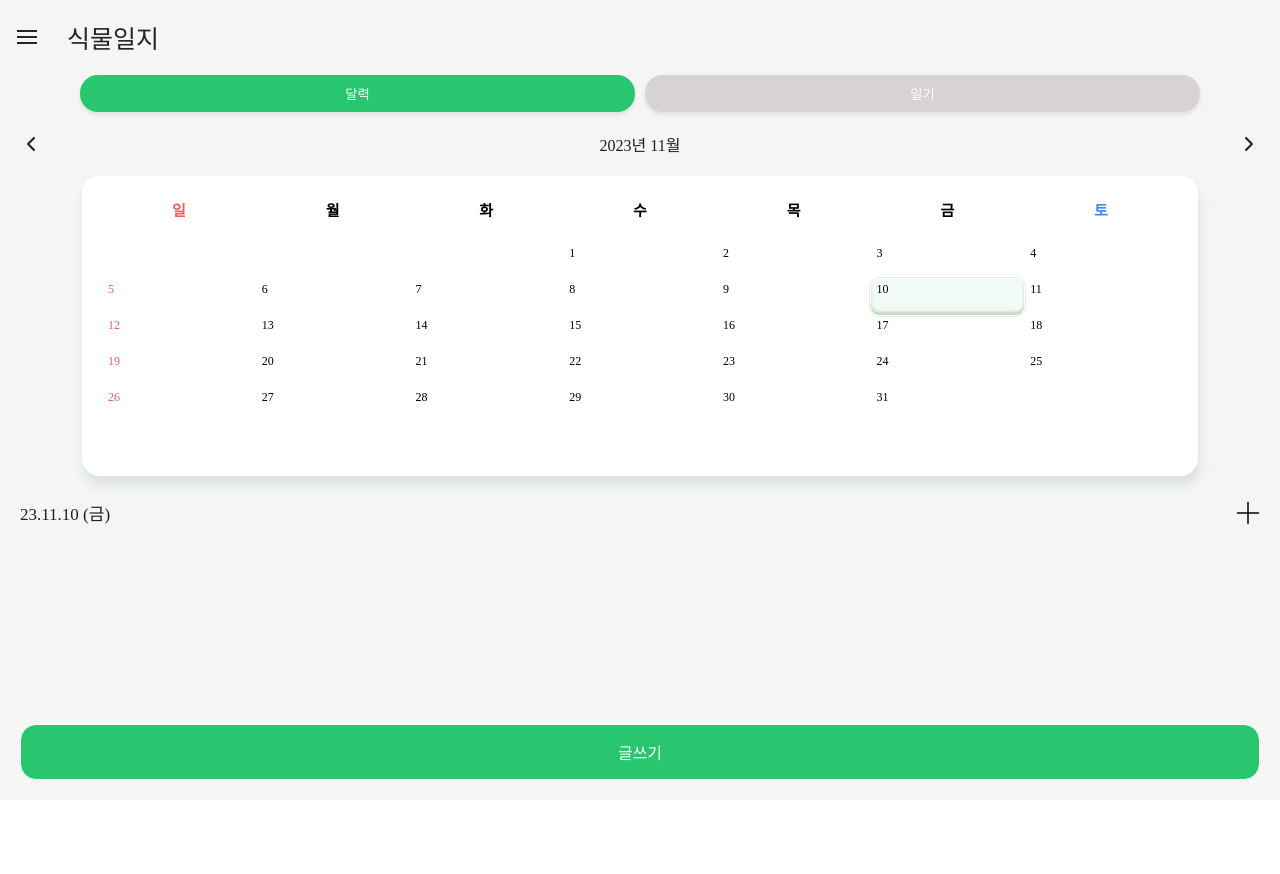
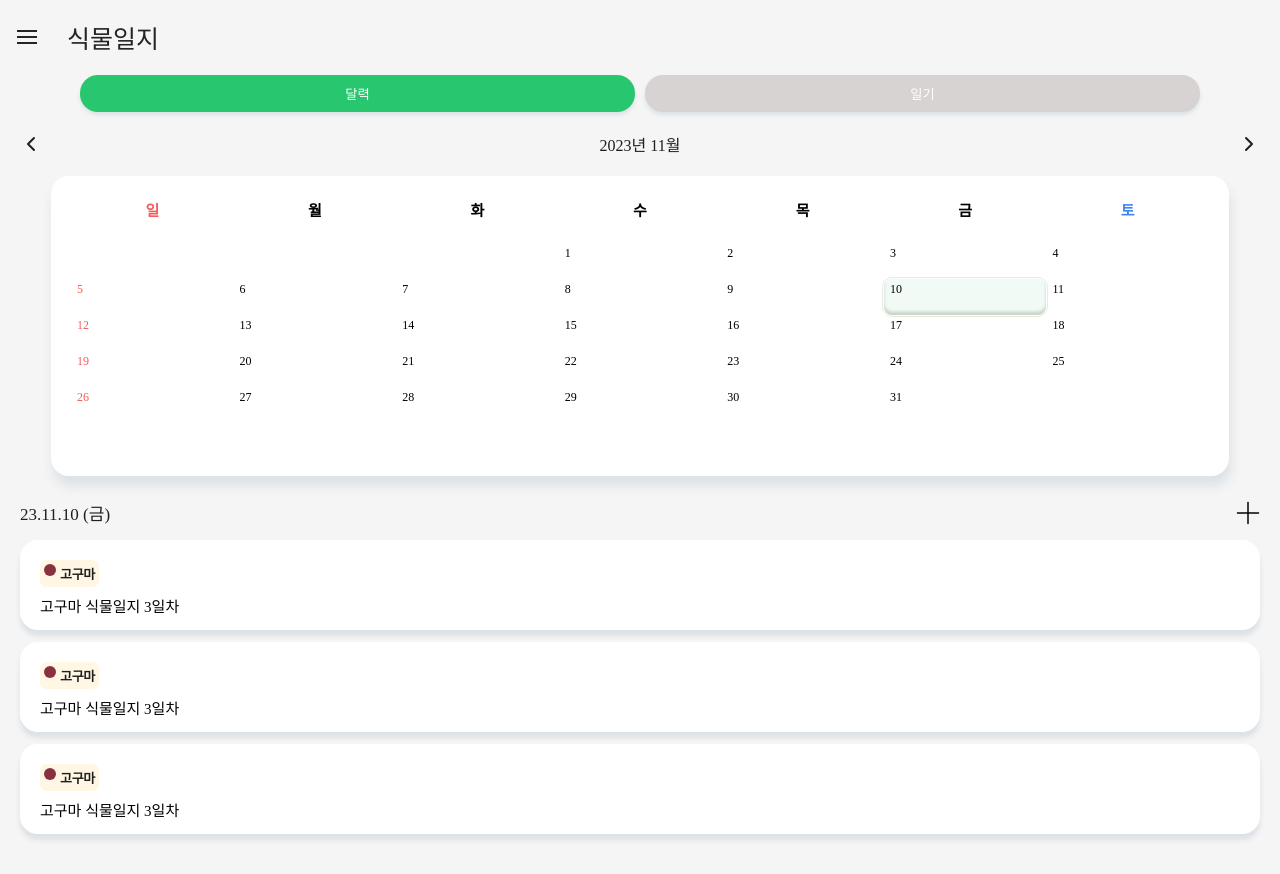
Before and after one commit to CSID-DGU/2023-2-SCS4031-01-minseoduseo, a React (Create React App) app in the folder frontend/reactweb/: page /diary in a window 1280 px wide. Before the commit the page ends 800 px from the top, so only its background shows below. Built offline with nearby package versions, Linux system fonts and the light colour scheme; a web font is replaced by a local one.

Commit message:
[feat] 일지 작성 특정 날짜 선택 시 UI 설정

```diff
--- a/frontend/reactweb/src/components/PlantDiary/Calendar.tsx
+++ b/frontend/reactweb/src/components/PlantDiary/Calendar.tsx
@@ -1,5 +1,6 @@
 import { css, styled } from "styled-components";
 import COLOR from "styles/colors";
+import CalendarItem from "components/PlantDiary/CalendarItem";
 import { ReactComponent as PlusIcon } from "assets/icons/icon_plus.svg";
 import { FONT_STYLES } from "styles/fontStyle";
 import getCalendar from "utils/getCalendar";
@@ -13,9 +14,10 @@ export default function Calendar({ currYM }: calendarProps) {
   const curDateTxt = useMemo(() => {
     const strYear = String(currYM.year).slice(-2);
     const strMonth = String(currYM.month).padStart(2, "0");
+    const strDate = String(selDate).padStart(2, "0");
     const day = new Date(currYM.year, currYM.month - 1, selDate).getDay();
     const strDay = DAYS[day];
-    return `${strYear}.${strMonth}.${selDate} (${strDay})`;
+    return `${strYear}.${strMonth}.${strDate} (${strDay})`;
   }, [currYM, selDate]);
 
   const onSelect = (date: number | null) => {
@@ -56,6 +58,11 @@ export default function Calendar({ currYM }: calendarProps) {
           <StyledPreviewDate>{curDateTxt}</StyledPreviewDate>
           <PlusIcon />
         </StyledPreviewHeader>
+        <StyledPreviewContent>
+          <CalendarItem />
+          <CalendarItem />
+          <CalendarItem />
+        </StyledPreviewContent>
       </StyledPreview>
     </StyledContainer>
   );
@@ -72,7 +79,7 @@ const StyledCalendar = styled.section`
   flex-direction: column;
   background-color: white;
   border-radius: 1.8rem;
-  width: 90%;
+  width: 95%;
   margin: 0 auto;
   height: 30rem;
   padding: 2.3rem 2rem 1.75rem 2rem;
@@ -85,13 +92,14 @@ const StyledPreviewHeader = styled.div`
   display: flex;
   justify-content: space-between;
   align-items: center;
+  margin-bottom: 1.5rem;
 `;
 const StyledPreviewDate = styled.h3`
   color: ${COLOR.FONT_BLACK_1F};
   ${FONT_STYLES.PR_R}
   font-size: 1.7rem;
   > svg {
-    color: ${COLOR.FONT_BLACK_1F};
+    color: ${COLOR.BG_GREEN_28};
   }
 `;
 const StyledDayContainer = styled.div`
@@ -145,3 +153,10 @@ const StyledSpot = styled.div`
   border-radius: 50%;
   background-color: ${({ color }) => color};
 `;
+
+const StyledPreviewContent = styled.section`
+  display: flex;
+  flex-direction: column;
+  gap: 1.2rem;
+  margin-bottom: 4rem;
+`;
--- /dev/null
+++ b/frontend/reactweb/src/components/PlantDiary/CalendarItem.tsx
@@ -0,0 +1,25 @@
+import styled from "styled-components";
+import Tag from "components/common/Tag";
+import { FONT_STYLES } from "styles/fontStyle";
+
+export default function CalendarItem() {
+  return (
+    <StyledContainer>
+      <Tag type="고구마" color="#8A3141" />
+      <StyledTitle>고구마 식물일지 3일차</StyledTitle>
+    </StyledContainer>
+  );
+}
+const StyledContainer = styled.section`
+  background-color: white;
+  border-radius: 1.8rem;
+  height: 9rem;
+  box-shadow: 0px 6px 5px 0px rgba(13, 63, 103, 0.1);
+  padding: 2rem;
+`;
+
+const StyledTitle = styled.h3`
+  font-size: 1.5rem;
+  ${FONT_STYLES.PR_R};
+  margin-top: 0.8rem;
+`;
--- a/frontend/reactweb/src/components/PlantDiary/DiaryList.tsx
+++ b/frontend/reactweb/src/components/PlantDiary/DiaryList.tsx
@@ -1,5 +1,7 @@
 import styled from "styled-components";
+import CommonBtn from "components/common/CommonBtn";
 import Diary from "components/PlantDiary/Diary";
+import Routes from "router/Routes";
 import { useNavigate } from "react-router-dom";
 export default function DiaryList() {
   const diaryTxt = {
@@ -14,6 +16,9 @@ export default function DiaryList() {
     <StContainer>
       <Diary {...diaryTxt} />
       <Diary {...diaryTxt} />
+      <StyledBtnContainer>
+        <CommonBtn label="글쓰기" handler={() => navigate(Routes.DiaryWrite)} />
+      </StyledBtnContainer>
     </StContainer>
   );
 }
@@ -24,3 +29,11 @@ const StContainer = styled.section`
   gap: 1rem;
   margin-bottom: 8rem;
 `;
+
+const StyledBtnContainer = styled.div`
+  width: 100%;
+  left: 0;
+  position: fixed;
+  padding: 0 2rem;
+  bottom: 2rem;
+`;
--- a/frontend/reactweb/src/views/PlantDiary.tsx
+++ b/frontend/reactweb/src/views/PlantDiary.tsx
@@ -5,14 +5,10 @@ import SelectBtn from "components/PlantDiary/SelectBtn";
 import { ReactComponent as RightArrow } from "assets/icons/icon_right-arrow.svg";
 import { ReactComponent as LeftArrow } from "assets/icons/icon_left-arrow.svg";
 import { FONT_STYLES } from "styles/fontStyle";
-import CommonBtn from "components/common/CommonBtn";
-import { useNavigate } from "react-router-dom";
-import Routes from "router/Routes";
 import { useMemo, useState } from "react";
 import DiaryList from "components/PlantDiary/DiaryList";
 import Calendar from "components/PlantDiary/Calendar";
 export default function PlantDiary() {
-  const navigate = useNavigate();
   const btnTxts = ["달력", "일기"];
   const [curState, setCurState] = useState(btnTxts[0]);
   const [curDate, setCurDate] = useState(new Date());
@@ -42,9 +38,6 @@ export default function PlantDiary() {
         </StyledSelectDate>
         {curState === "달력" ? <Calendar currYM={currYM} /> : <DiaryList />}
       </StyledDiaryContainer>
-      <StyledBtnContainer>
-        <CommonBtn label="글쓰기" handler={() => navigate(Routes.DiaryWrite)} />
-      </StyledBtnContainer>
     </StyledDiaryWrapper>
   );
 }
@@ -68,10 +61,3 @@ const StyledSelectDate = styled.section`
   color: ${COLOR.FONT_BLACK_1F};
   ${FONT_STYLES.PR_R}
 `;
-
-const StyledBtnContainer = styled.div`
-  width: 100%;
-  position: fixed;
-  padding: 0 2rem;
-  bottom: 2rem;
-`;
```
